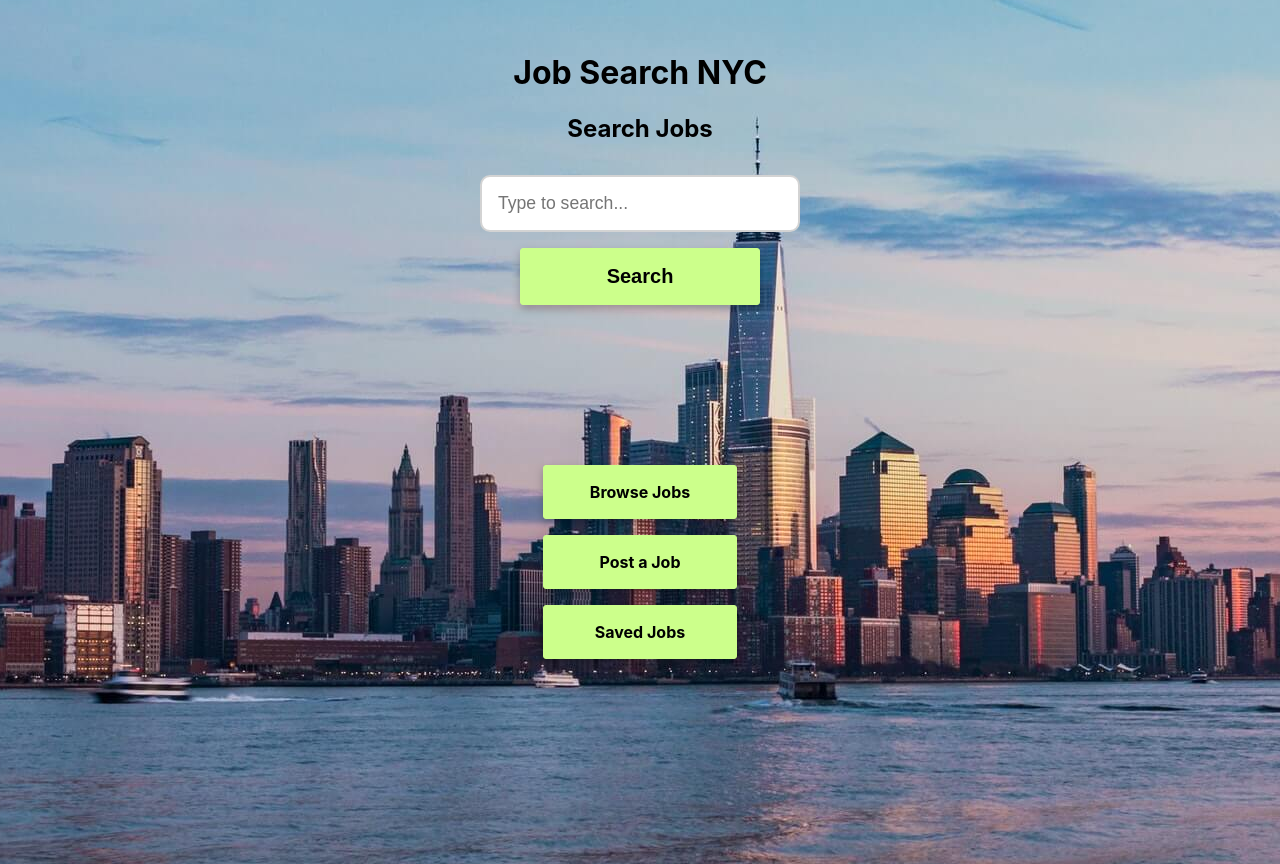
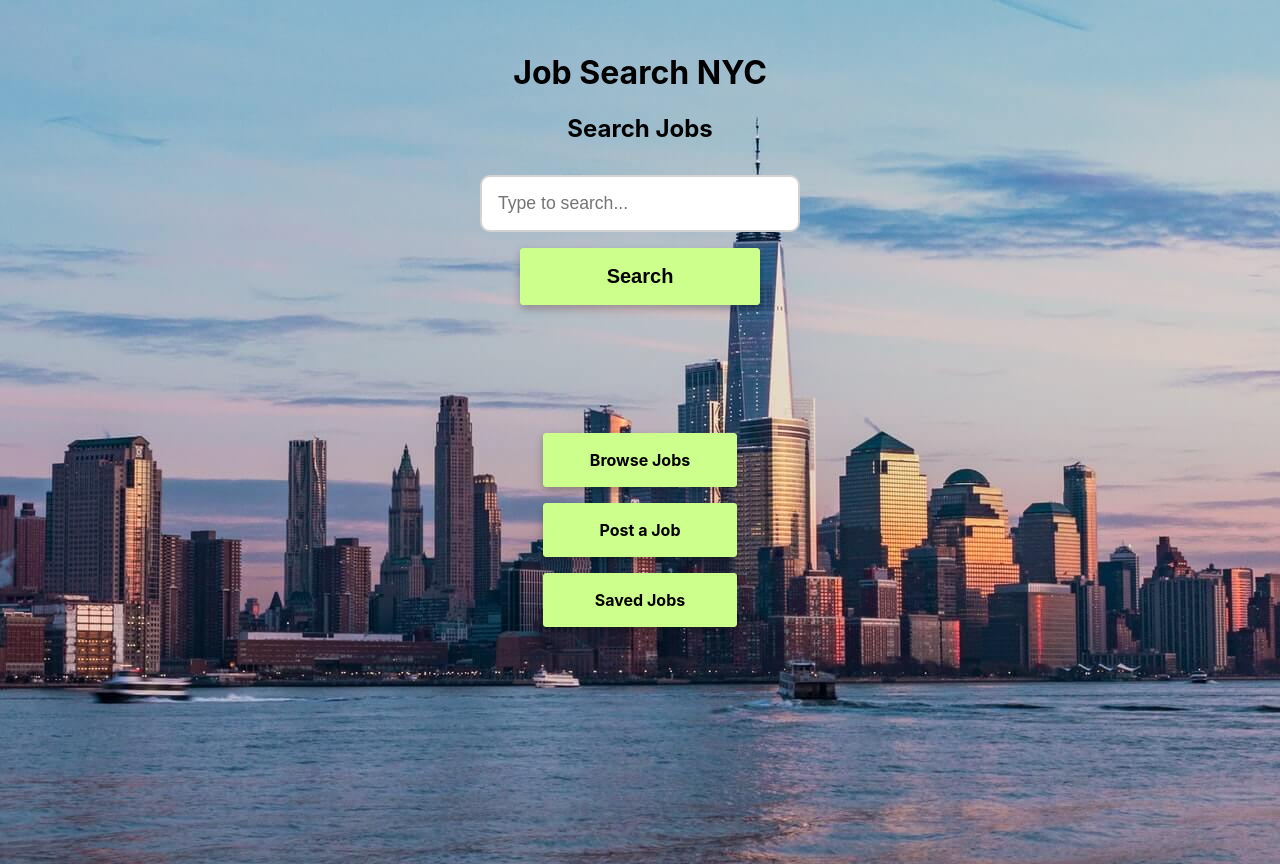
Before and after one commit to cisc-4800-group-6/nyc-jobs-finder, a React (Create React App) app: page / in a window 1280 px wide. Built offline with nearby package versions, Linux system fonts and the light colour scheme.

Commit message:
Update Home.css

```diff
--- a/src/views/Home/Home.css
+++ b/src/views/Home/Home.css
@@ -32,7 +32,7 @@ html{
 }
 
 .Home-buttons {
-  margin: 10rem auto;
+  margin: 8rem auto;
   display: flex;
   flex-direction: column;
 }
```
